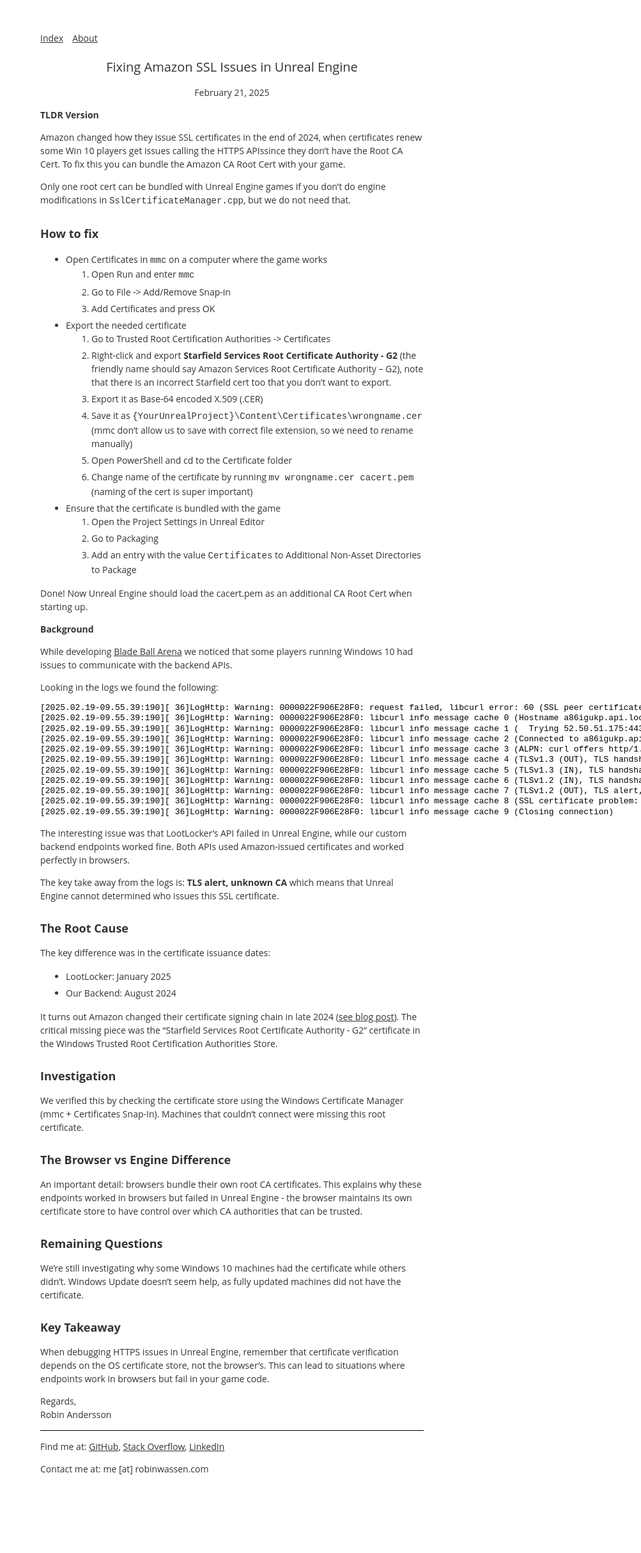
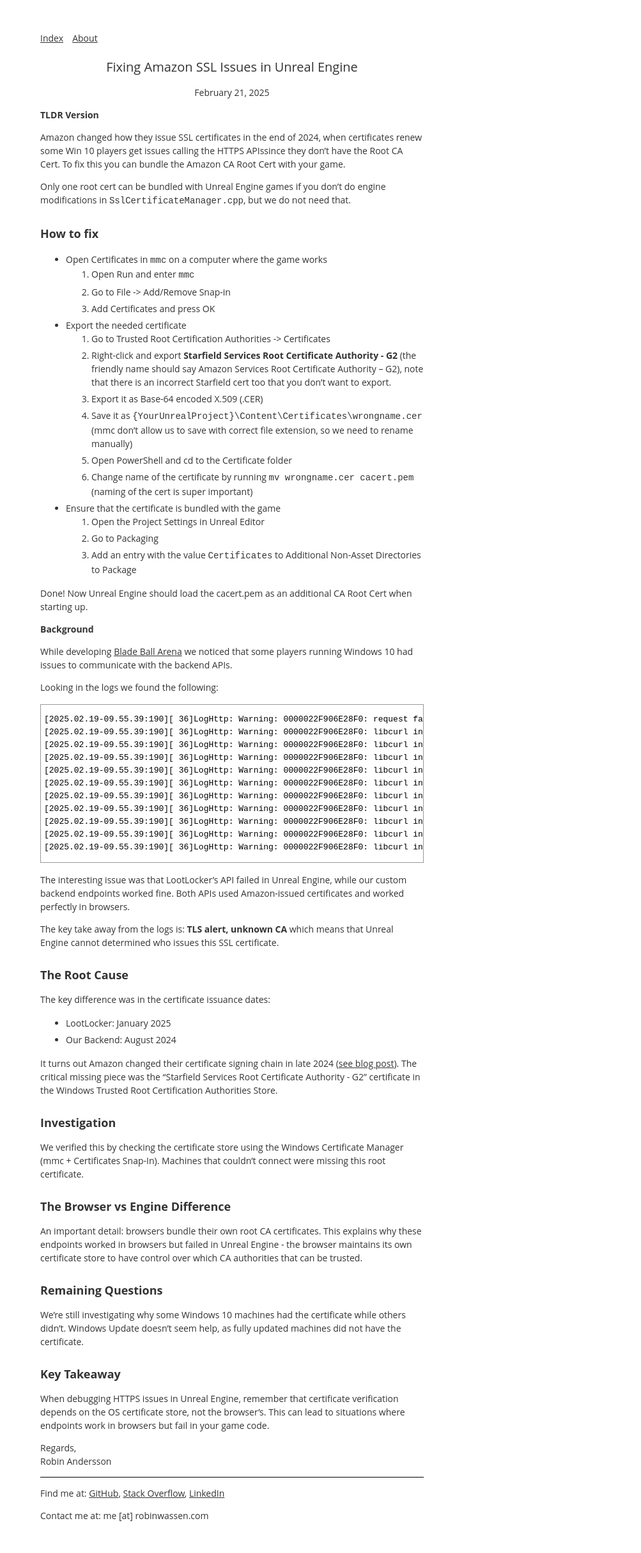
Before and after one commit to robinwassen/robinwassen.github.io, a Jekyll site: the page built from _posts/2025-02-21-unreal-engine-amazon-ssl-issues.md, in a window 1280 px wide. Shown: the whole page at 64% size, without its empty margins (277-1280 px from the left). Built offline with Jekyll 4.4.1, drawn with Linux system fonts in a browser that asks for light colours; before the commit the page ends 2355 px from its top, so only the background shows below that.

Commit message:
* Updates to dependencies and syntax highlight styling

```diff
--- a/Gemfile
+++ b/Gemfile
@@ -1,3 +1,5 @@
 source "https://rubygems.org"
 
 gem "jekyll"
+gem "kramdown", "~> 2.5"
+gem "rouge", "~> 4.5"
--- a/_posts/2025-02-21-unreal-engine-amazon-ssl-issues.md
+++ b/_posts/2025-02-21-unreal-engine-amazon-ssl-issues.md
@@ -36,17 +36,20 @@
 
 Looking in the logs we found the following:
 
-    [2025.02.19-09.55.39:190][ 36]LogHttp: Warning: 0000022F906E28F0: request failed, libcurl error: 60 (SSL peer certificate or SSH remote key was not OK)
-    [2025.02.19-09.55.39:190][ 36]LogHttp: Warning: 0000022F906E28F0: libcurl info message cache 0 (Hostname a86igukp.api.lootlocker.com was found in DNS cache)
-    [2025.02.19-09.55.39:190][ 36]LogHttp: Warning: 0000022F906E28F0: libcurl info message cache 1 (  Trying 52.50.51.175:443...)
-    [2025.02.19-09.55.39:190][ 36]LogHttp: Warning: 0000022F906E28F0: libcurl info message cache 2 (Connected to a86igukp.api.lootlocker.com (52.50.51.175) port 443)
-    [2025.02.19-09.55.39:190][ 36]LogHttp: Warning: 0000022F906E28F0: libcurl info message cache 3 (ALPN: curl offers http/1.1)
-    [2025.02.19-09.55.39:190][ 36]LogHttp: Warning: 0000022F906E28F0: libcurl info message cache 4 (TLSv1.3 (OUT), TLS handshake, Client hello (1):)
-    [2025.02.19-09.55.39:190][ 36]LogHttp: Warning: 0000022F906E28F0: libcurl info message cache 5 (TLSv1.3 (IN), TLS handshake, Server hello (2):)
-    [2025.02.19-09.55.39:190][ 36]LogHttp: Warning: 0000022F906E28F0: libcurl info message cache 6 (TLSv1.2 (IN), TLS handshake, Certificate (11):)
-    [2025.02.19-09.55.39:190][ 36]LogHttp: Warning: 0000022F906E28F0: libcurl info message cache 7 (TLSv1.2 (OUT), TLS alert, unknown CA (560):)
-    [2025.02.19-09.55.39:190][ 36]LogHttp: Warning: 0000022F906E28F0: libcurl info message cache 8 (SSL certificate problem: unable to get local issuer certificate)
-    [2025.02.19-09.55.39:190][ 36]LogHttp: Warning: 0000022F906E28F0: libcurl info message cache 9 (Closing connection)
+
+{% highlight plaintext %}
+[2025.02.19-09.55.39:190][ 36]LogHttp: Warning: 0000022F906E28F0: request failed, libcurl error: 60 (SSL peer certificate or SSH remote key was not OK)
+[2025.02.19-09.55.39:190][ 36]LogHttp: Warning: 0000022F906E28F0: libcurl info message cache 0 (Hostname a86igukp.api.lootlocker.com was found in DNS cache)
+[2025.02.19-09.55.39:190][ 36]LogHttp: Warning: 0000022F906E28F0: libcurl info message cache 1 (  Trying 52.50.51.175:443...)
+[2025.02.19-09.55.39:190][ 36]LogHttp: Warning: 0000022F906E28F0: libcurl info message cache 2 (Connected to a86igukp.api.lootlocker.com (52.50.51.175) port 443)
+[2025.02.19-09.55.39:190][ 36]LogHttp: Warning: 0000022F906E28F0: libcurl info message cache 3 (ALPN: curl offers http/1.1)
+[2025.02.19-09.55.39:190][ 36]LogHttp: Warning: 0000022F906E28F0: libcurl info message cache 4 (TLSv1.3 (OUT), TLS handshake, Client hello (1):)
+[2025.02.19-09.55.39:190][ 36]LogHttp: Warning: 0000022F906E28F0: libcurl info message cache 5 (TLSv1.3 (IN), TLS handshake, Server hello (2):)
+[2025.02.19-09.55.39:190][ 36]LogHttp: Warning: 0000022F906E28F0: libcurl info message cache 6 (TLSv1.2 (IN), TLS handshake, Certificate (11):)
+[2025.02.19-09.55.39:190][ 36]LogHttp: Warning: 0000022F906E28F0: libcurl info message cache 7 (TLSv1.2 (OUT), TLS alert, unknown CA (560):)
+[2025.02.19-09.55.39:190][ 36]LogHttp: Warning: 0000022F906E28F0: libcurl info message cache 8 (SSL certificate problem: unable to get local issuer certificate)
+[2025.02.19-09.55.39:190][ 36]LogHttp: Warning: 0000022F906E28F0: libcurl info message cache 9 (Closing connection)
+{% endhighlight %}
 
 The interesting issue was that LootLocker's API failed in Unreal Engine, while our custom backend endpoints worked fine. Both APIs used Amazon-issued certificates and worked perfectly in browsers.
 
--- a/css/main.scss
+++ b/css/main.scss
@@ -101,6 +101,14 @@
 	background-color: #ffffff;
 }
 
+.highlight {
+	border: 1px solid #999;
+	padding: 0px 5px;
+	overflow-x: scroll;
+	margin-left: 0px;
+	margin-right: 0px;
+}
+
 // Import partials from `sass_dir` (defaults to `_sass`)
 @import "syntax-highlighting";
 
```
Also changed, not shown: Gemfile.lock.
